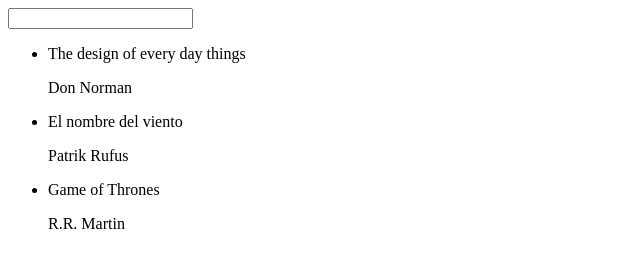
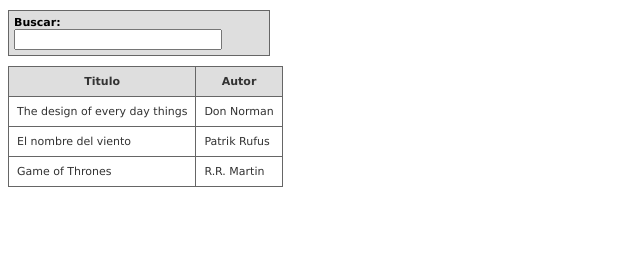
Before and after one commit to Cris17porci/AngularJS, a plain HTML site: page index.html in a window 1280 px wide. Shown: the whole page, without its empty margins (0-640 px from the left). Drawn offline with Linux system fonts and the light colour scheme.

Commit message:
Tutorial 3 con css Baico

```diff
--- a/app/css/app.css
+++ b/app/css/app.css
@@ -0,0 +1,46 @@
+body{
+    font-family: verdana,arial,sans-serif;
+    font-size:11px;
+}
+
+.filtro{
+    border: 1px solid #d0d0d0;
+    border-color: #666666;
+    width: 250px;
+    margin-top: 10px;
+    margin-bottom: 10px;
+    padding-top: 5px;
+    padding-bottom: 5px;
+    padding-left: 5px;
+    padding-right: 5px;
+    background: #dedede;
+}
+
+.filtroLibros{
+    width:200px;
+}
+
+.buscarLibros{
+     font-weight: bolder;
+}
+
+.tablaLibros {
+    color:#333333;
+    border-width: 1px;
+    border-color: #666666;
+    border-collapse: collapse;
+}
+.tablaLibros th {
+    border-width: 1px;
+    padding: 8px;
+    border-style: solid;
+    border-color: #666666;
+    background-color: #dedede;
+}
+.tablaLibros td {
+    border-width: 1px;
+    padding: 8px;
+    border-style: solid;
+    border-color: #666666;
+    background-color: #ffffff;
+}
--- a/index.html
+++ b/index.html
@@ -3,16 +3,25 @@
 <head>
   <meta charset="utf-8">
   <title>Ejemplo de Libros en Angular</title>
-  <link rel="stylesheet" href="css/app.css"/>
+  <link rel="stylesheet" href="app/css/app.css"/>
 </head>
 <body ng-controller="TodosLosLibrosCtrl">
-<input ng-model="libroBuscado">
-     <ul>
-        <li ng-repeat="libro in libros | filter:libroBuscado">
-            {{libro.titulo}}
-            <p>{{libro.autor}}</p>
-        </li>
-    </ul>
+
+    <div class="filtro">
+        <span class="buscarLibros">Buscar:</span>
+        <input ng-model="libroBuscado" class="filtroLibros">
+    </div>
+
+     <table class="tablaLibros">
+         <tr>
+             <th>Titulo</th>
+             <th>Autor</th>
+         </tr>
+        <tr ng-repeat="libro in libros | filter:libroBuscado">
+            <td>{{libro.titulo}}</td>
+            <td>{{libro.autor}}</td>
+        </tr>
+    </table>
   <!-- Agregamos angular para que funcione  -->
   <script src="app/lib/angular.js"></script>
 
@@ -20,4 +29,3 @@
   <script src="app/js/app.js"></script>
   <script src="app/js/controllers.js"></script>
 </body>
-</html>
```
